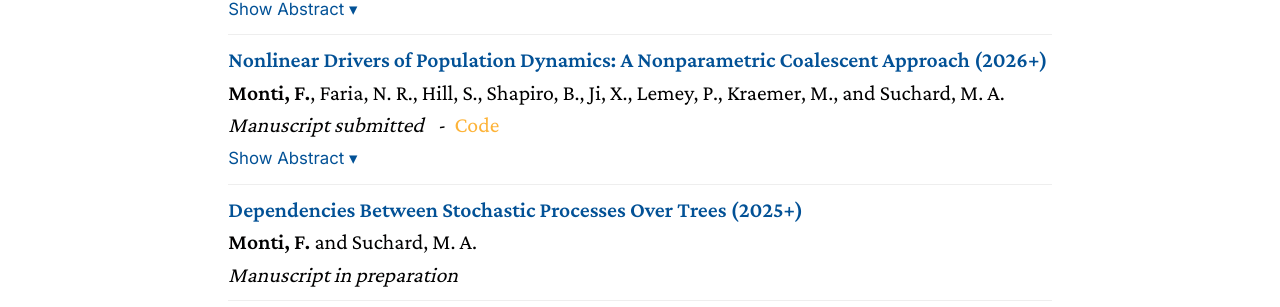
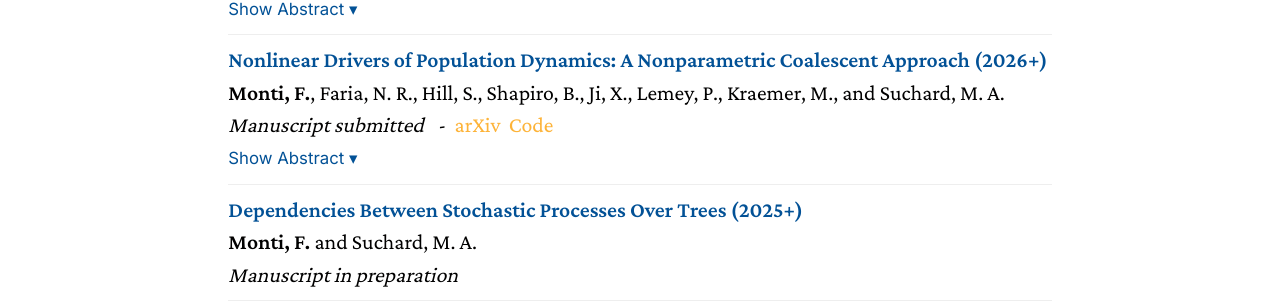
Before and after one commit to fil-monti/fil-monti.github.io, a Jekyll site: the page built from myresearch.md, in a window 1280 px wide and 900 px high, scrolled down 727 px. Shown: the part 320-627 px from the top of the window. Built offline with Jekyll 4.4.1, drawn with Linux system fonts in a browser that asks for light colours; nearby versions of some CDN libraries.

Commit message:
adding new arxiv link

```diff
--- a/myresearch.md
+++ b/myresearch.md
@@ -118,6 +118,7 @@ title = "Nonlinear Drivers of Population Dynamics: A Nonparametric Coalescent Ap
 authors = "<strong>Monti, F.</strong>, Faria, N. R., Hill, S., Shapiro, B., Ji, X., Lemey, P., Kraemer, M., and Suchard, M. A."
 year = "2026+"
 code="https://github.com/suchard-group/NonParametricModelingCoalescentProcesses"
+arxiv = "https://arxiv.org/abs/2602.06148"
 status = "Manuscript submitted"
 abstract = "Effective population size (\$N_e(t)\$) is a fundamental parameter in population genetics and phylodynamics that quantifies genetic diversity and reveals demographic history.
 Coalescent-based methods enable the inference of $N_e(t)$ trajectories through time from time-scaled phylogenies reconstructed from molecular sequence data.
```
